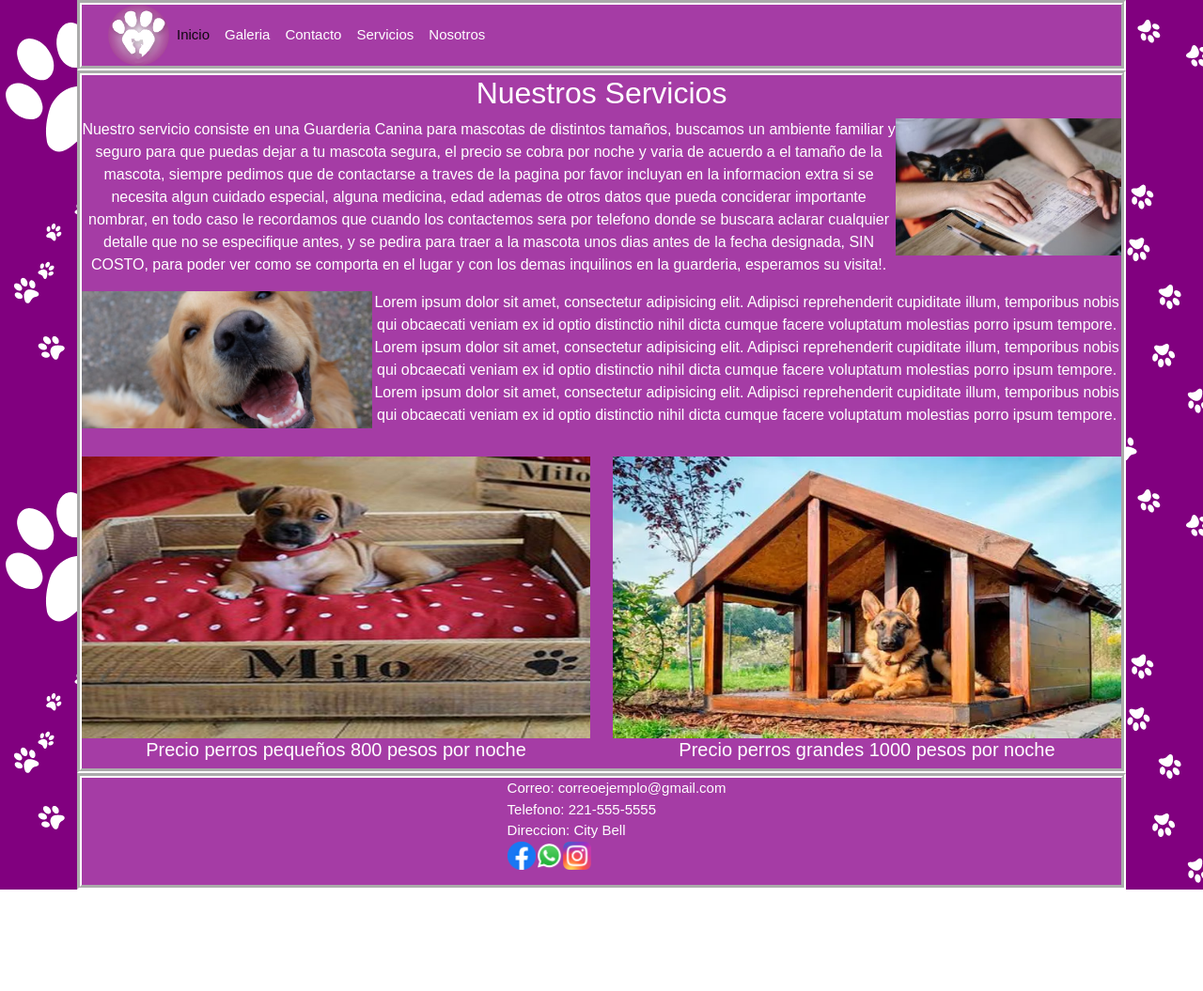
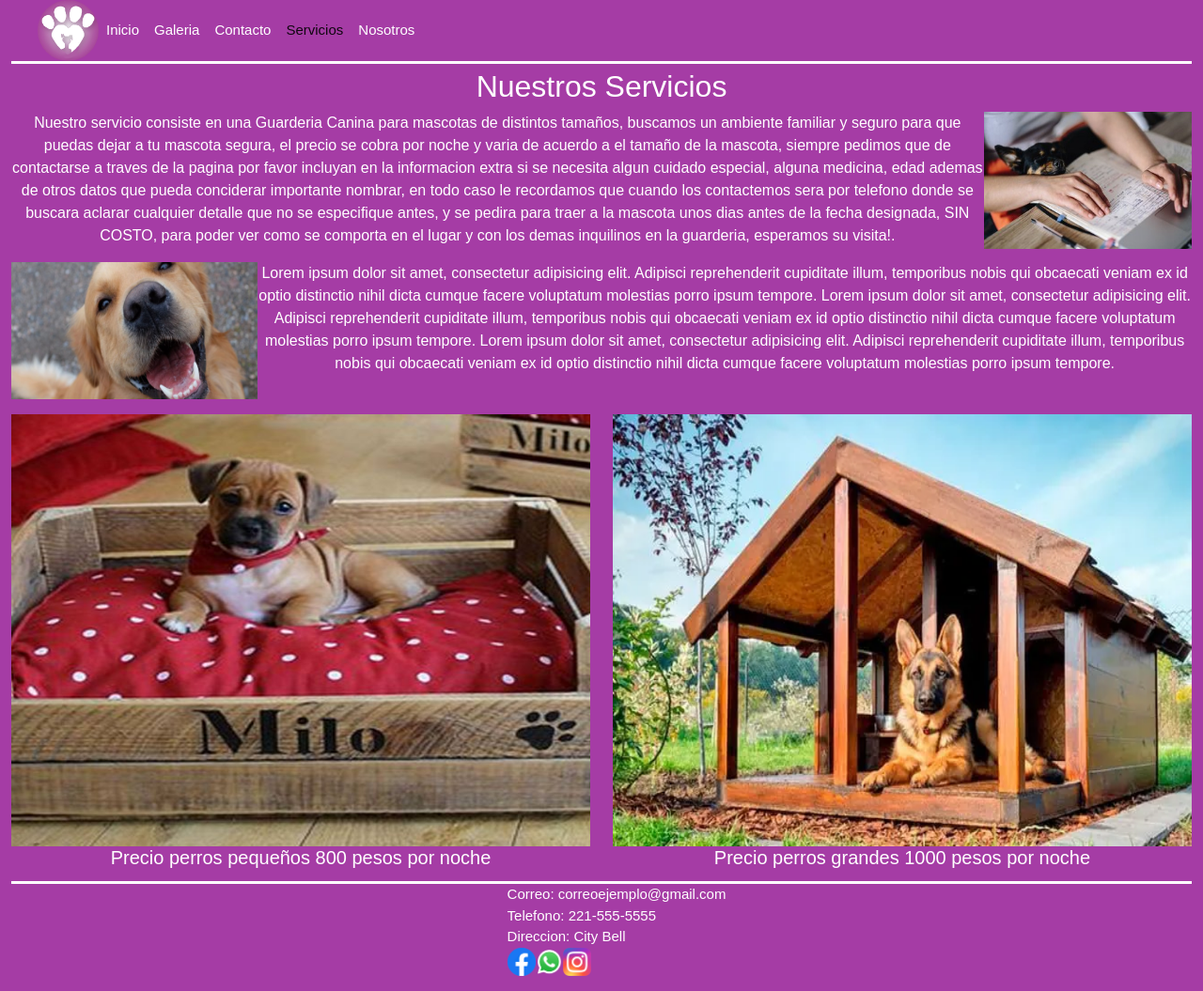
Before and after one commit to NeroStriker/Guarderia-Canina--Ezequiel-Benavides, a website: page pages/servicios.html in a window 1280 px wide. Shown: the whole page at 94% size. Before the commit the page ends 947 px from the top, so only its background shows below. Drawn offline with nearby package versions, Linux system fonts and the light colour scheme.

Commit message:
arreglando cosas

```diff
--- a/pages/servicios.html
+++ b/pages/servicios.html
@@ -5,12 +5,11 @@
         <meta http-equiv="X-UA-Compatible" content="IE=edge">
         <meta name="viewport" content="width=device-width, initial-scale=1.0">
         <link href="https://cdn.jsdelivr.net/npm/bootstrap@5.2.0/dist/css/bootstrap.min.css" rel="stylesheet" integrity="sha384-gH2yIJqKdNHPEq0n4Mqa/HGKIhSkIHeL5AyhkYV8i59U5AR6csBvApHHNl/vI1Bx" crossorigin="anonymous">
-        <script src="https://cdn.jsdelivr.net/npm/bootstrap@5.2.0/dist/js/bootstrap.bundle.min.js" integrity="sha384-A3rJD856KowSb7dwlZdYEkO39Gagi7vIsF0jrRAoQmDKKtQBHUuLZ9AsSv4jD4Xa" crossorigin="anonymous"></script>
         <link rel="stylesheet" href="../css/main.css">
         <title>Servicios</title>
     </head>
     <body class="fondo">
-        <div class="container">
+        <div class="container-fluid">
             <header class="menu">
                 <nav class="navbar-custom navbar navbar-expand-lg bg-light">
                     <div class="container-fluid">
@@ -22,7 +21,7 @@
                       <div class="collapse navbar-collapse" id="navbarNav">
                         <ul class="navbar-nav">
                           <li class="nav-item">
-                            <a class="nav-link active" aria-current="page" href="../index.html">Inicio</a>
+                            <a class="nav-link" aria-current="page" href="../index.html">Inicio</a>
                           </li>
                           <li class="nav-item">
                             <a class="nav-link" href="./galeria.html">Galeria</a>
@@ -31,7 +30,7 @@
                             <a class="nav-link" href="./contacto.html">Contacto</a>
                           </li>
                           <li class="nav-item">
-                            <a class="nav-link" href="./servicios.html">Servicios</a>
+                            <a class="nav-link active" href="./servicios.html">Servicios</a>
                           </li>
                           <li class="nav-item">
                             <a class="nav-link" href="./sobre-nosotros.html">Nosotros</a>
@@ -97,6 +96,6 @@
                 </ul>
             </footer>
         </div>
-
+        <script src="https://cdn.jsdelivr.net/npm/bootstrap@5.2.0/dist/js/bootstrap.bundle.min.js" integrity="sha384-A3rJD856KowSb7dwlZdYEkO39Gagi7vIsF0jrRAoQmDKKtQBHUuLZ9AsSv4jD4Xa" crossorigin="anonymous"></script>
     </body>
 </html>
--- a/scss/base/footer.scss
+++ b/scss/base/footer.scss
@@ -1,11 +1,12 @@
 .footer{
     background-color: $primary-color;
-    border: $secondary-color 5px groove;
     color: $secondary-color;
     display: flex;
     flex-flow: row wrap;
     font-family: sans-serif;
     font-size: 15px;
+    margin-top: 5px;
+    border-top: 3px $secondary-color solid;
     li{
         list-style-type: none;
     }
--- a/scss/base/header.scss
+++ b/scss/base/header.scss
@@ -1,8 +1,9 @@
 header{
     background-color: $primary-color;
-    border: $secondary-color 5px groove;
     font-family: $primary-font;
     color: $secondary-color;
+    border-bottom: 3px $secondary-color solid;
+    margin-bottom: 5px;
     li{
         list-style-type: none;
         font-size: 15px;
--- a/scss/base/nav.scss
+++ b/scss/base/nav.scss
@@ -1,5 +1,6 @@
 .container-fluid{
     background-color: $primary-color;
+    width: 100vw;
 }
 .navbar-custom{
     padding: 0px;
--- a/scss/general.scss
+++ b/scss/general.scss
@@ -1,6 +1,7 @@
 *{
     margin: 0px;
     padding: 0px;
+    overflow-x: hidden;
 }
 .fondo{
     background-image: url(../Assets/Imagenes/Fondo.png);
--- a/scss/paginas/galeria.scss
+++ b/scss/paginas/galeria.scss
@@ -10,7 +10,8 @@
     width: 100%;
     height: 300px;
     transition: 0.4s ease;
-    padding: 0px 25px;
+    overflow-y:unset;
+    padding: 10px 25px;
     &:hover{
         transform: scale(1.1);
     }
--- a/scss/paginas/index.scss
+++ b/scss/paginas/index.scss
@@ -23,6 +23,7 @@
         align-items: center;
         img{
             height: 400px;
+            width: 800px;
         }
     }
 
--- a/scss/paginas/servicios.scss
+++ b/scss/paginas/servicios.scss
@@ -10,7 +10,7 @@
 }
 
 .productos__img img{
-    height: 300px;
+    height: 460px;
     width: 100%;
 }
 .imagenPerroPequeño{
```
Also changed, not shown: index.html (+2 -3 lines), pages/contacto.html (+4 -5 lines), pages/galeria.html (+4 -4 lines), pages/sobre-nosotros.html (+4 -4 lines), css/main.css.
